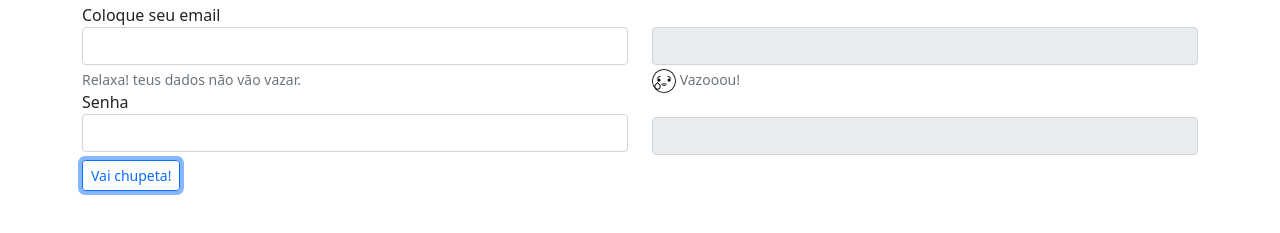
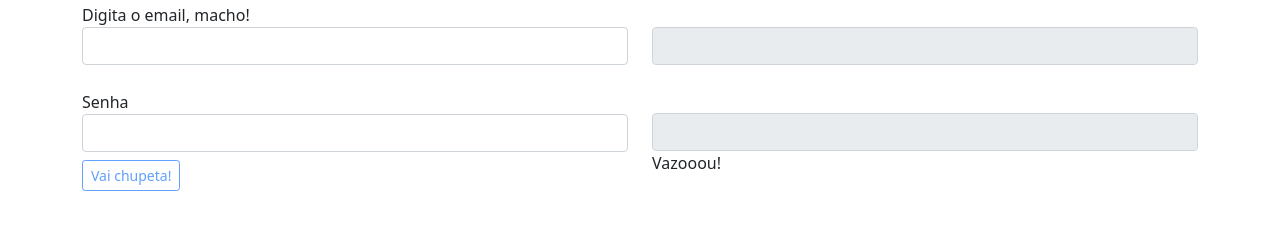
Before and after one commit to Do-Vale/Projeto-00-, a plain HTML site: page index.html in a window 1280 px wide. Both pictures are taken after a click on the button "Vai chupeta!". Shown: the part 53-286 px from the top of the page. Drawn offline with nearby package versions, Linux system fonts and the light colour scheme.

Commit message:
second version JS

```diff
--- a/index.html
+++ b/index.html
@@ -17,7 +17,7 @@
     <div class="container">
 
      <div class="row">
-        <div class="col-6">Coloque seu email</label>
+        <div class="col-6">Digita o email, macho!</label>
           <input type="email" class="form-control" id="email1" aria-describedby="emailHelp">
 
           <div id="emailHelp" class="form-text ">Relaxa! teus dados não vão vazar.</div>
@@ -26,7 +26,7 @@
           <input type="password" class="form-control" id="password1">
 
 
-          <button onclick="myFunction()" type="submit" class="btn btn-outline-primary btn-sm mt-2">Vai chupeta!</button>
+          <button  id="myBtn" onclick= "myFunction()" type="button" class="btn btn-outline-primary btn-sm mt-2">Vai chupeta!</button>
 
         </div>
 
@@ -35,16 +35,29 @@
           <fieldset disabled>
             <label for="exampleInputEmail1" class="form-label-right"></label>
             <input type="email" class="form-control" id="email2" aria-describedby="emailHelp">
-            <div id="emailHelp2" class="form-text"> <img src="./choro.png" alt="">  Vazooou!</div>
 
-            <label for="exampleInputPassword1 " class="form-label  "></label>
-            <input type="stringer" class="form-control " id="password2">
+            <!-- precisando adicionar uma (classe= "hidden") no #emailhelp2 sem alterar as margens
+             <div id="emailHelp2" class="form-text"> <img src="./choro.png" alt="">  Vazooou!</div>  -->
+
+            <label for="exampleInputPassword1 " class="form-label "></label>
+            <input type="stringer" class="form-control mt-4" id="password2">
+
+            <p id="demo" class= ""></p>
+
+            <!-- inserir novo botão para liberar o teste novamente
+
+            <button onclick="enableBtn()" class="btn btn-outline-primary btn-sm mt-2">Enable "My Button"</button>
+
+            -->
           </fieldset>
 
-        </div>
+
+          </div>
 
       </div>
     </div>
-
+    <script src="https://code.jquery.com/jquery-3.3.1.slim.min.js" integrity="sha384-q8i/X+965DzO0rT7abK41JStQIAqVgRVzpbzo5smXKp4YfRvH+8abtTE1Pi6jizo" crossorigin="anonymous" defer></script>
+    <script src="https://cdnjs.cloudflare.com/ajax/libs/popper.js/1.14.3/umd/popper.min.js" integrity="sha384-ZMP7rVo3mIykV+2+9J3UJ46jBk0WLaUAdn689aCwoqbBJiSnjAK/l8WvCWPIPm49" crossorigin="anonymous" defer></script>
+    <script src="https://stackpath.bootstrapcdn.com/bootstrap/4.1.3/js/bootstrap.min.js" integrity="sha384-ChfqqxuZUCnJSK3+MXmPNIyE6ZbWh2IMqE241rYiqJxyMiZ6OW/JmZQ5stwEULTy" crossorigin="anonymous" defer></script>
 </body>
 </html>
--- a/index.js
+++ b/index.js
@@ -3,4 +3,29 @@ function myFunction() {
   document.getElementById("password2").value = document.getElementById("password1").value;
   document.getElementById("email1").value = "";
   document.getElementById("password1").value = "";
+  document.getElementById("emailHelp").style.visibility = "hidden";
+  document.getElementById("myBtn").disabled = true;
+  document.getElementById("demo").innerHTML = " Vazooou!";
  }
+
+
+/* Remover o elemento selecionado do documento
+var myobj = document.getElementById("demo");
+myobj.remove();
+
+
+function changeVisibility() {
+  document.getElementById("emailHelp").style.visibility = "hidden";
+
+
+           FUNÇÃO PARA RESETAR
+
+  COLOCAR NA DIV : <button onclick="resetElement()">Reset All</button>
+
+  function resetElement() {
+  document.getElementById("imgbox1").style.display = "block";
+  document.getElementById("imgbox2").style.visibility = "visible";
+}
+  https://www.w3schools.com/css/tryit.asp?filename=trycss_display
+
+  */
```
